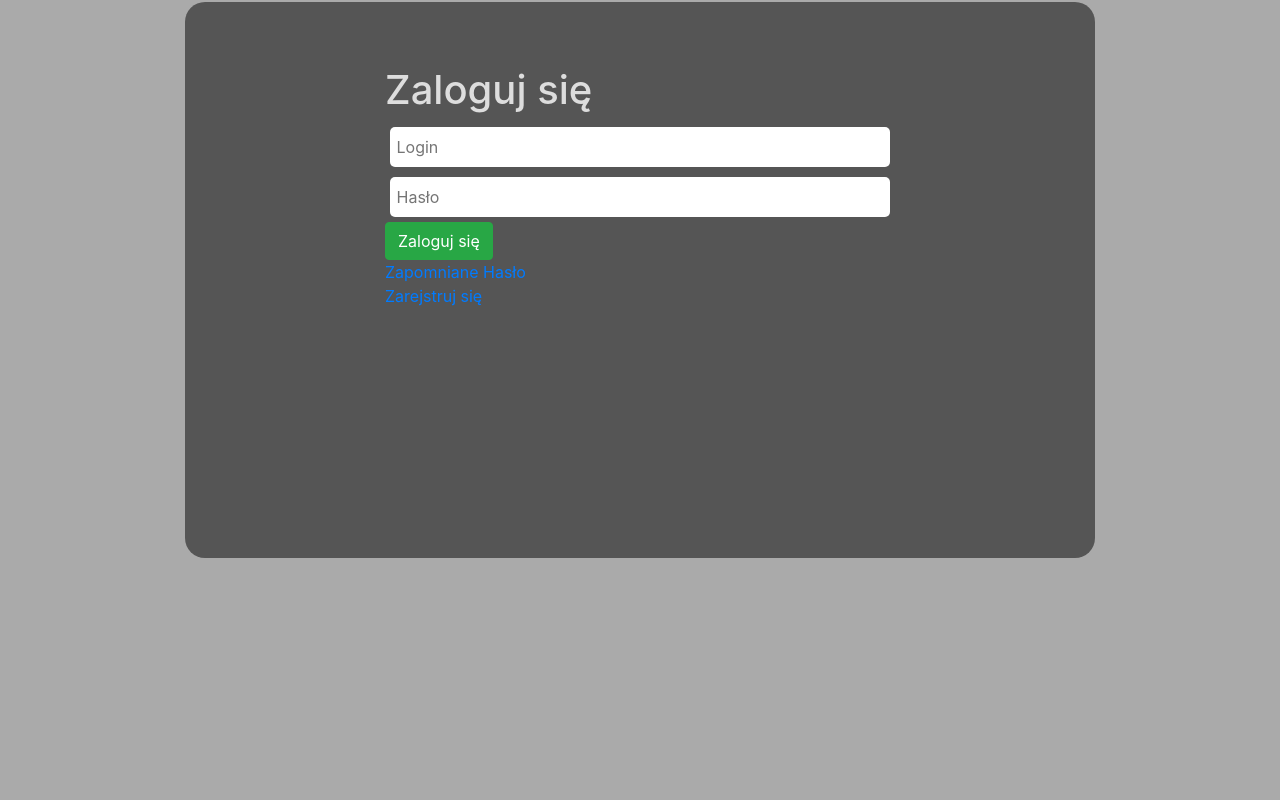
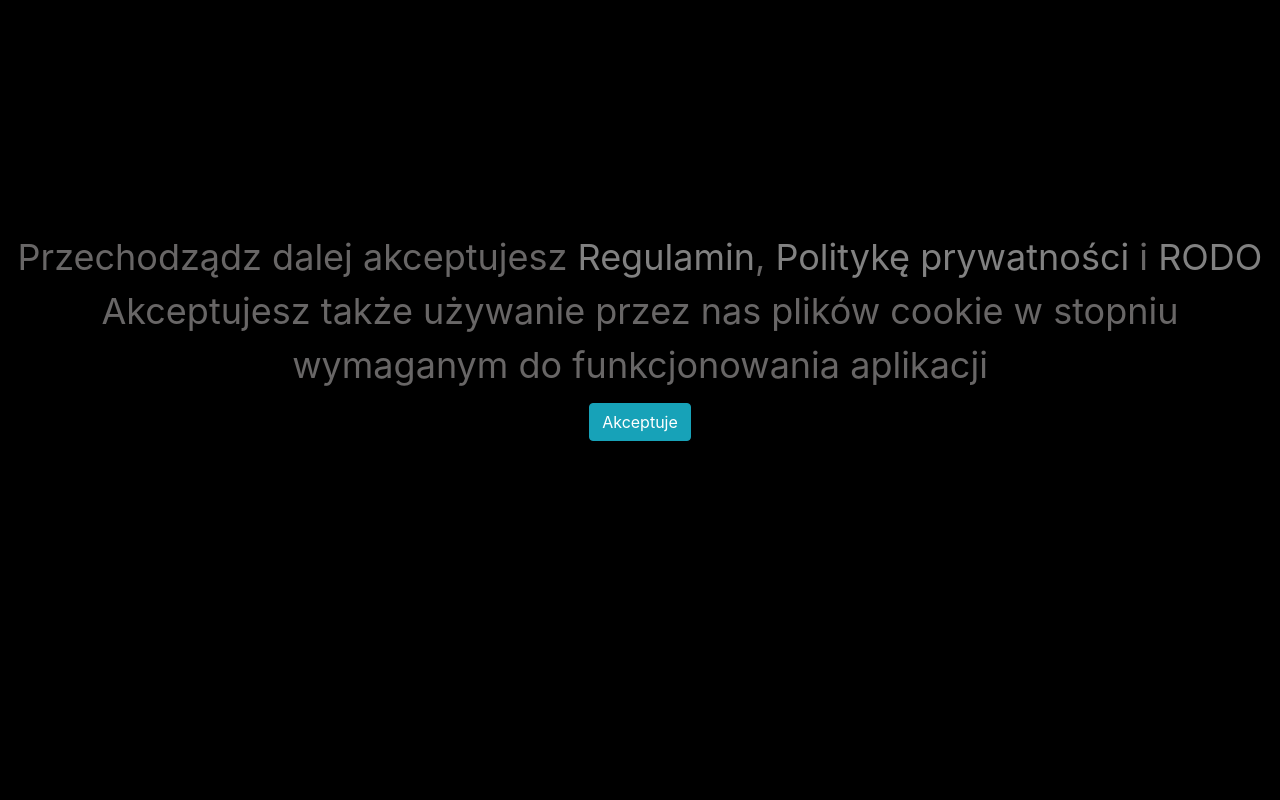
Before and after one commit to MikolajMroczkowski/grafikv2, a PHP site: page /login.php in a window 1280 px wide. Run offline with PHP 8.4, Linux system fonts and the light colour scheme; some libraries are stand-ins or nearby versions.

Commit message:
Osoby w eksporcie, bugi i rodo
Dodano informacje rodo, Dodano kolumnę z imieniem i nazwiskiem w eksporcie, poprawiono bug braku nazwiska po akceptacji użytkownika

```diff
--- a/admAceptRequest.php
+++ b/admAceptRequest.php
@@ -18,7 +18,7 @@ if ($_GET) {
     $result = $conn->query($sql);
     if ($result->num_rows > 0) {
         while ($row = $result->fetch_assoc()) {
-            $conn->query("INSERT into users (user,name,password,mail,grupaZawodowa,isAdmin,surname) values ('" . $row['user'] . "','" . $row['name'] . "','" . $row['password'] . "','" . $row['mail'] . "'," . $row['grupaZawodowa'] . ",0,'".$_POST['surname']."')");
+            $conn->query("INSERT into users (user,name,password,mail,grupaZawodowa,isAdmin,surname) values ('" . $row['user'] . "','" . $row['name'] . "','" . $row['password'] . "','" . $row['mail'] . "'," . $row['grupaZawodowa'] . ",0,'".$row['surname']."')");
             $conn->query("DELETE from akceptaction WHERE id=" . $_GET['id']);
             echo 'Akceptowano';
         }
--- a/assets/css/login.css
+++ b/assets/css/login.css
@@ -61,3 +61,85 @@ body {
     border: 2px solid greenyellow;
     background-color: rgb(166, 248, 159);
 }
+
+
+/* The Overlay (background) */
+
+.overlay {
+    /* Height & width depends on how you want to reveal the overlay (see JS below) */
+    height: 100%;
+    width: 0;
+    position: fixed;
+    /* Stay in place */
+    z-index: 1;
+    /* Sit on top */
+    left: 0;
+    top: 0;
+    background-color: rgb(0, 0, 0);
+    /* Black w/opacity */
+    overflow-x: hidden;
+    /* Disable horizontal scroll */
+    transition: 0.5s;
+    /* 0.5 second transition effect to slide in or slide down the overlay (height or width, depending on reveal) */
+}
+
+
+/* Position the content inside the overlay */
+
+.overlay-content {
+    position: relative;
+    top: 25%;
+    /* 25% from the top */
+    width: 100%;
+    /* 100% width */
+    text-align: center;
+    /* Centered text/links */
+    margin-top: 30px;
+    color: #686666;
+    font-size: 36px;
+    /* 30px top margin to avoid conflict with the close button on smaller screens */
+}
+
+
+/* The navigation links inside the overlay */
+
+.overlay a {
+    text-decoration: none;
+    font-size: 36px;
+    color: #818181;
+    /* Display block instead of inline */
+    transition: 0.3s;
+    /* Transition effects on hover (color) */
+}
+
+
+/* When you mouse over the navigation links, change their color */
+
+.overlay a:hover,
+.overlay a:focus {
+    color: #f1f1f1;
+}
+
+
+/* Position the close button (top right corner) */
+
+.overlay .closebtn {
+    position: absolute;
+    top: 20px;
+    right: 45px;
+    font-size: 60px;
+}
+
+
+/* When the height of the screen is less than 450 pixels, change the font-size of the links and position the close button again, so they don't overlap */
+
+@media screen and (max-height: 450px) {
+    .overlay a {
+        font-size: 20px
+    }
+    .overlay .closebtn {
+        font-size: 40px;
+        top: 15px;
+        right: 35px;
+    }
+}
--- a/assets/js/login.js
+++ b/assets/js/login.js
@@ -22,6 +22,7 @@ function checkPassStrenge(pass) {
 }
 
 function loadRegister() {
+
     var mocZnika = setTimeout(function() { power.style.display = "none"; }, 1);
     var pass = document.getElementById("password")
     var power = document.getElementById("passPower");
@@ -50,3 +51,24 @@ function loadRegister() {
     pass.addEventListener('input', inputHandler);
     pass.addEventListener('propertychange', inputHandler);
 }
+
+function setCookie(name, value, days) {
+    var expires = "";
+    if (days) {
+        var date = new Date();
+        date.setTime(date.getTime() + (days * 24 * 60 * 60 * 1000));
+        expires = "; expires=" + date.toUTCString();
+    }
+    document.cookie = name + "=" + (value || "") + expires + "; path=/";
+}
+
+function getCookie(name) {
+    var nameEQ = name + "=";
+    var ca = document.cookie.split(';');
+    for (var i = 0; i < ca.length; i++) {
+        var c = ca[i];
+        while (c.charAt(0) == ' ') c = c.substring(1, c.length);
+        if (c.indexOf(nameEQ) == 0) return c.substring(nameEQ.length, c.length);
+    }
+    return null;
+}
--- a/login.php
+++ b/login.php
@@ -20,7 +20,19 @@ if (isset($_SESSION['logged']) && $_SESSION['logged'] == true) {
     <script src="./assets/js/login.js"></script>
 </head>
 
-<body>
+<body onload='var Regulamin = getCookie("ciasteczka");
+    if (Regulamin != "true") {
+        document.getElementById("myNav").style.width = "100%";
+    }'>
+    <div id="myNav" class="overlay">
+        <div class="overlay-content">
+            Przechodządz dalej akceptujesz <a href="regulamin.php">Regulamin</a>, <a href="politykaPrywatnosci.php">Politykę prywatności</a> i <a href="rodo.php">RODO</a><br>
+            Akceptujesz także używanie przez nas plików cookie w stopniu wymaganym do funkcjonowania aplikacji
+            <br>
+            <button onclick='document.getElementById("myNav").style.width = "0%"; setCookie(`ciasteczka`,`true`,31)' class="btn btn-info">Akceptuje</button>
+        </div>
+
+    </div>
     <div class="loginBox">
         <div class="login-Box">
             <form action="" method="POST">
@@ -59,7 +71,7 @@ if ($_POST) {
         $result = $conn->query($sql);
         if ($result->num_rows > 0) {
             while ($row = $result->fetch_assoc()) {
-                $conn->query("INSERT INTO logLogowan (user,timestamp) values (".$row['id'].",now())");
+                $conn->query("INSERT INTO logLogowan (user,timestamp) values (" . $row['id'] . ",now())");
                 $_SESSION['id'] = $row['id'];
                 $_SESSION['username'] = $row['user'];
                 $_SESSION['email'] = $row['mail'];
```
Also changed, not shown: admExport.php (+11 -1 lines), 1 other file.
